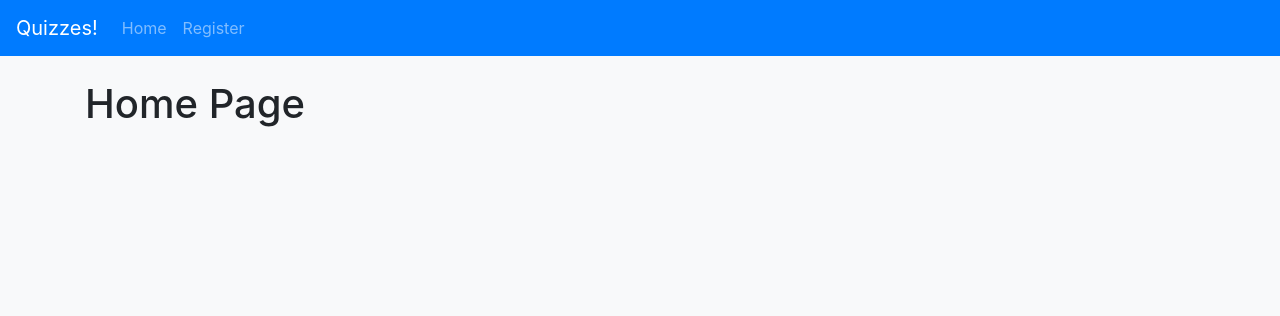
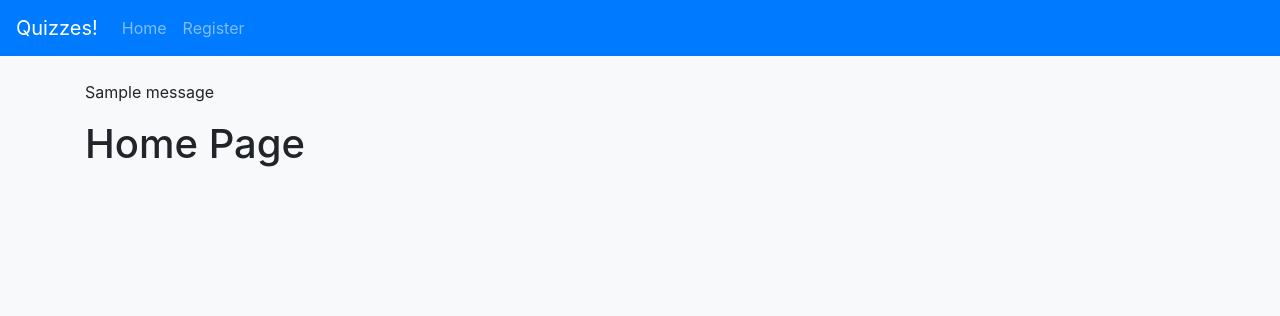
Before and after one commit to rcybulski1122012/django_quiz_app, a Django app: page / in a window 1280 px wide. Shown: the top 316 px of the page. Run offline with Django 3.2, Linux system fonts and the light colour scheme; tables that the repository leaves empty hold one stand-in row (values such as "Sample post"); one stand-in notice (Sample message) is shown; some libraries are stand-ins or nearby versions.

Commit message:
Add displaying of messages to basic template

```diff
--- a/common/templates/base.html
+++ b/common/templates/base.html
@@ -1,10 +1,12 @@
 <!doctype html>
+{% load static %}
 <html lang="en">
   <head>
     <!-- Required meta tags -->
     <meta charset="utf-8">
     <meta name="viewport" content="width=device-width, initial-scale=1, shrink-to-fit=no">
 
+    <link rel="stylesheet" href="{% static 'css/main.css' %}">
     <!-- Bootstrap CSS -->
     <link rel="stylesheet" href="https://stackpath.bootstrapcdn.com/bootstrap/4.3.1/css/bootstrap.min.css" integrity="sha384-ggOyR0iXCbMQv3Xipma34MD+dH/1fQ784/j6cY/iJTQUOhcWr7x9JvoRxT2MZw1T" crossorigin="anonymous">
     {% block css %}{% endblock %}
@@ -30,6 +32,13 @@
     </nav>
     <main>
       <div class="container mt-4">
+        {% if messages %}
+        <ul class="messages list-unstyled">
+            {% for message in messages %}
+            <li{% if message.tags %} class="{{ message.tags }}"{% endif %}>{{ message }}</li>
+            {% endfor %}
+        </ul>
+        {% endif %}
         {% block content %}{% endblock %}
       </div>
     </main>
```
